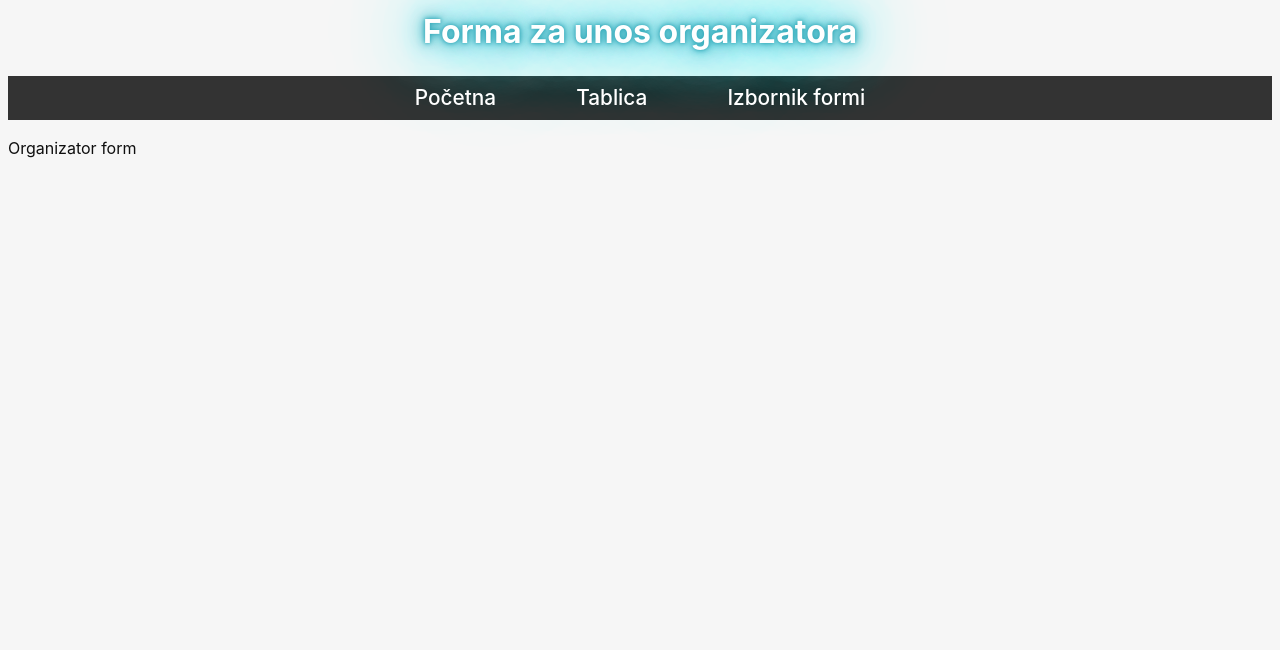
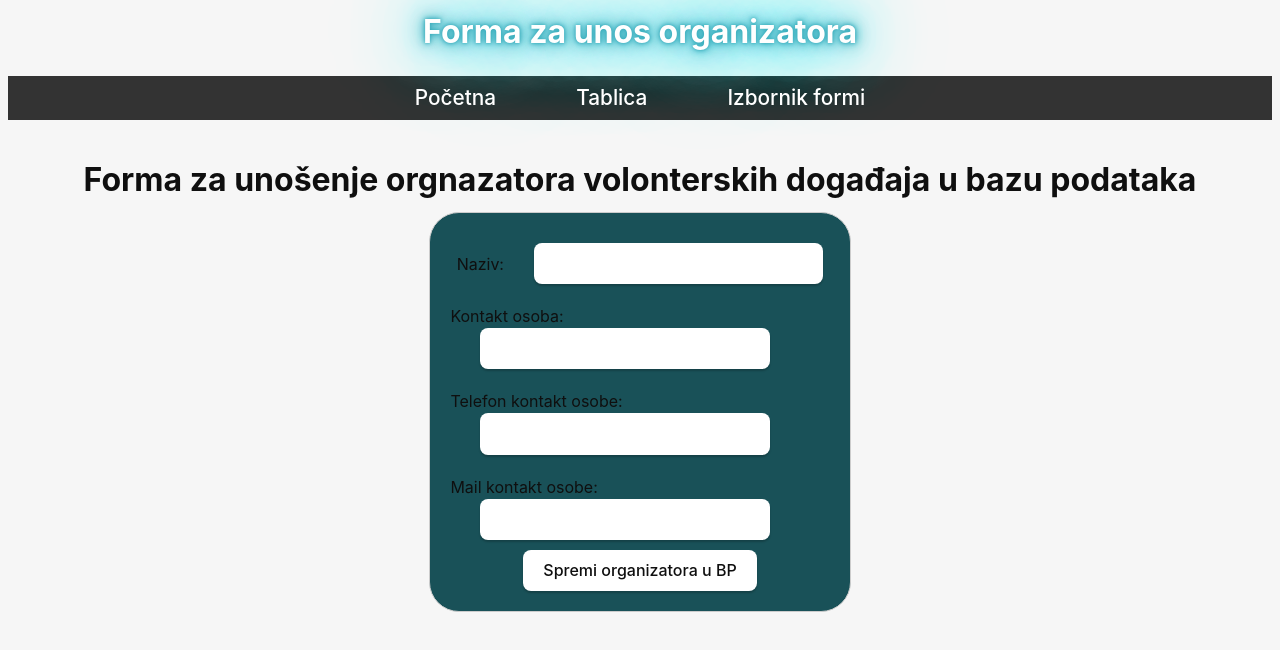
Before and after one commit to nrastija/Volonterium, a Vue app: page /forms/organizator in a window 1280 px wide. Shown: the top 650 px of the page. Built offline with nearby package versions, Linux system fonts and the light colour scheme.

Commit message:
OrganizatorForm implementation

```diff
--- a/src/views/input-forms/OrganizatorForm.vue
+++ b/src/views/input-forms/OrganizatorForm.vue
@@ -1,3 +1,63 @@
 <template>
-    <p>Organizator form</p>
- </template>
+    <h1 class="start-title"> Forma za unošenje orgnazatora volonterskih događaja u bazu podataka</h1>
+
+    <form class = "input-form">
+        <div class="form-group">
+            <label for="Naziv">Naziv:</label>
+            <input type="text" class="form-control" id="naziv" v-model="naziv" required>
+        </div>
+        <div class="form-group">
+            <label for="Kontakt_osoba">Kontakt osoba:</label>
+            <input type="text" class="form-control" id="kontakt_osoba" v-model="kontakt_osoba" required>
+        </div>
+        <div class="form-group">
+            <label for="Telefon">Telefon kontakt osobe:</label>
+            <input type="text" class="form-control" id="telefon" v-model="telefon" required>
+        </div>
+        <div class="form-group">
+            <label for="Mail">Mail kontakt osobe:</label>
+            <input type="text" class="form-control" id="mail" v-model="mail" required>
+        </div>
+
+        <button type="submit" @click="SaveOrganizator">Spremi organizatora u BP</button>
+    </form>
+</template>
+
+<script>
+export default {
+    naziv: "Unos Organizatora",
+    kontakt_osoba: "Unos kontakt osobe",
+    telefon: "Unos telefona",
+    mail: "Unos maila",
+    data() {
+        return {
+        naziv: "",
+        kontakt_osoba: "",
+        telefon: "",
+        mail: "",
+        };
+    },
+    methods: {
+        SaveOrganizator() {
+
+            // Validacija opisa za sigurnost
+            if (!this.validirajUnos(this.naziv) || !this.validirajUnos(this.kontakt_osoba) || !this.validirajUnos(this.mail) || !this.validirajUnos(this.telefon)) {
+                alert("Atribut sadrži nedozvoljene znakove! Molimo pokušajte ponovo.");
+                return;
+            }
+
+            /*
+            Logika za unos baze
+            */
+
+            alert("Organizator "+ this.naziv + " s kontakt osobom " + this.kontakt_osoba + " je uspješno unesen u bazu podataka!");
+        },
+
+        validirajUnos(opis) {
+            // Regex za zabranjene znakove
+            const zabranjeniZnakovi = /['"%;(){}<>]/;
+            return !zabranjeniZnakovi.test(opis);
+        },
+    },
+};
+</script>
```
